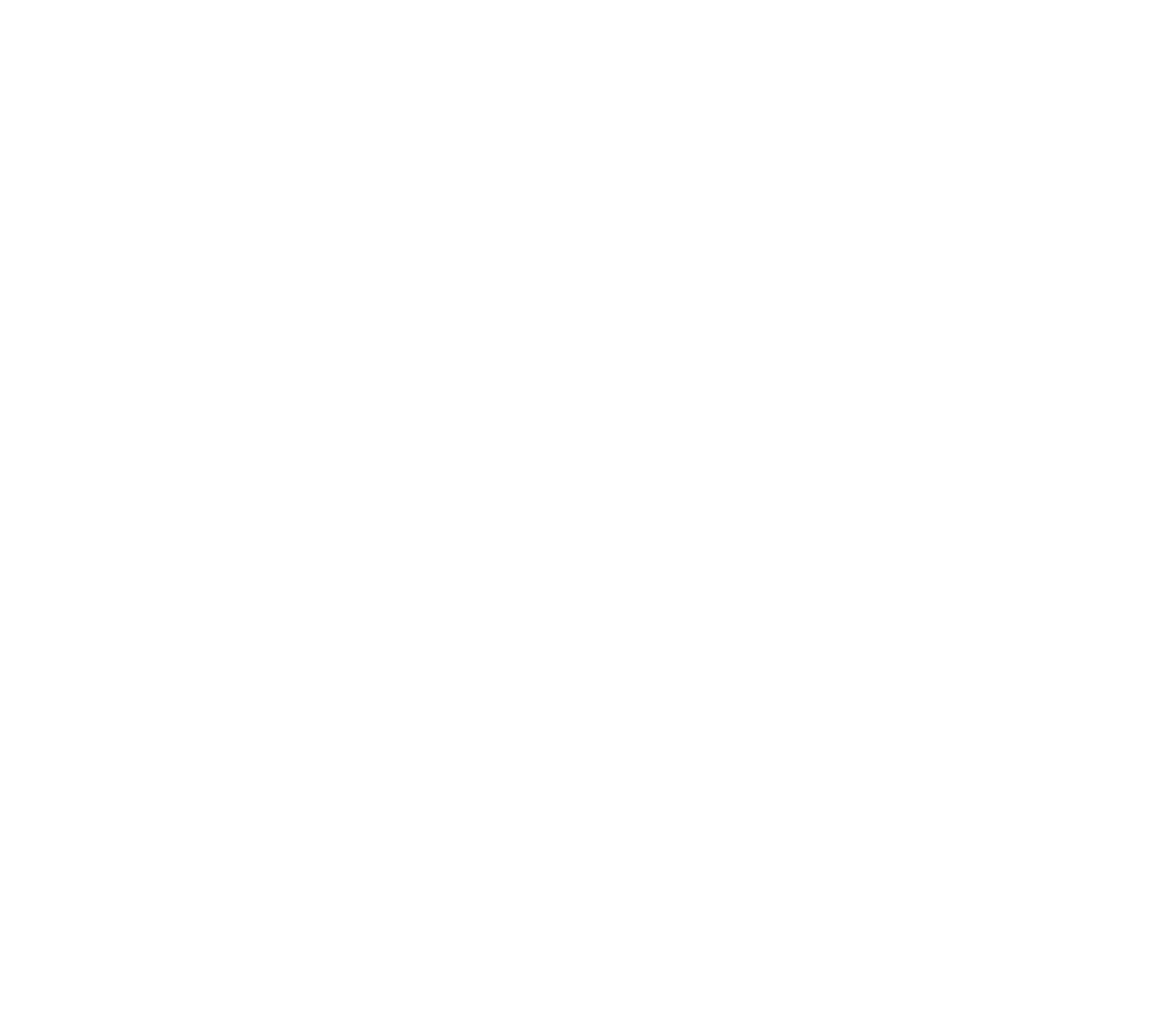
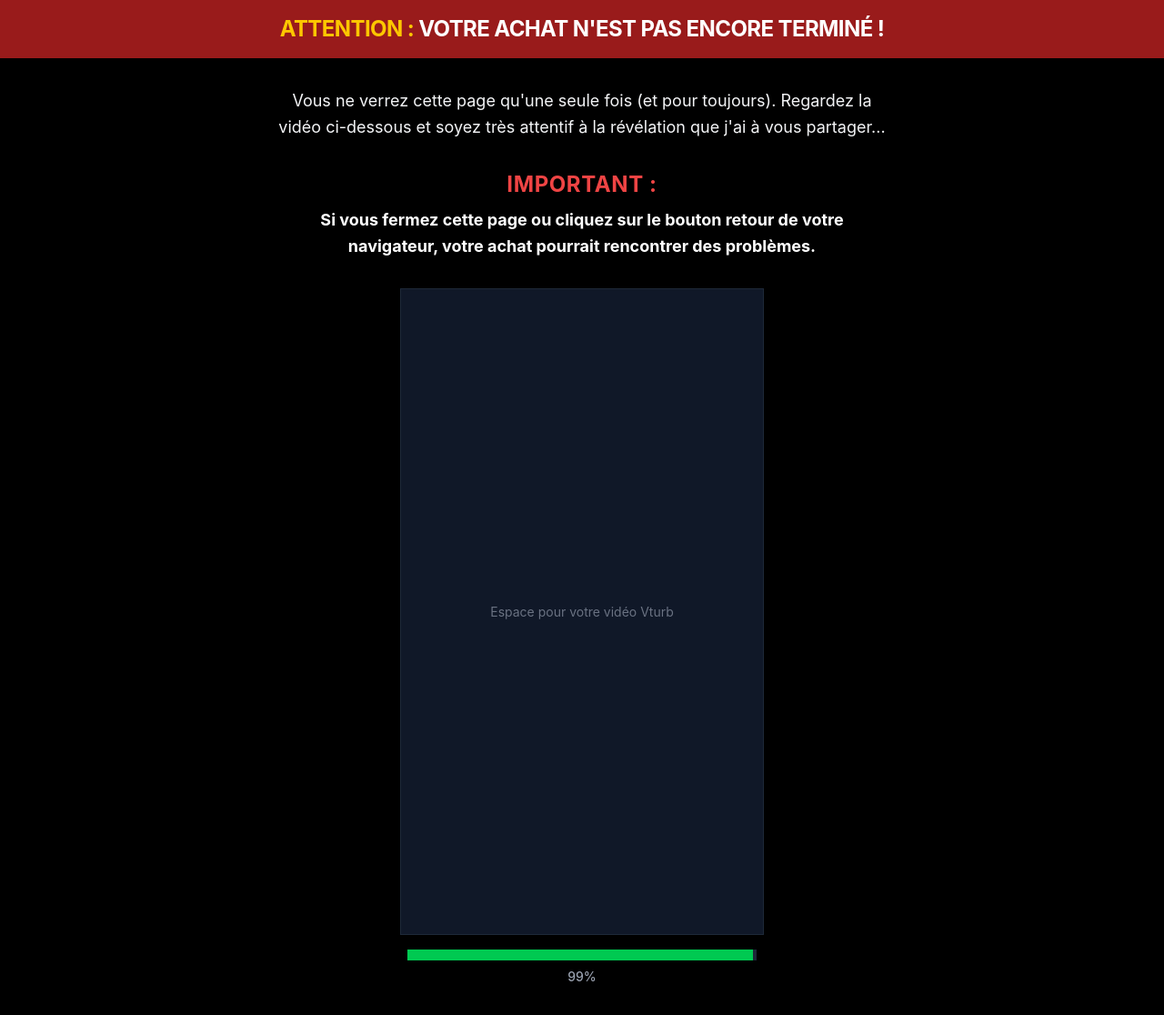
Before and after one commit to vinicrespo/PROJETO-B, a React (Vite) app: page /up1 in a window 1280 px wide. Before the commit this address had no page. Shown: the whole page at 91% size. Before the commit the page ends 800 px from the top, so only its background shows below. Built offline with nearby package versions, Linux system fonts and the light colour scheme.

Commit message:
Add /up1 Upsell page route and structure

```diff
--- a/src/App.tsx
+++ b/src/App.tsx
@@ -11,6 +11,7 @@ import Comments from './components/Comments';
 import { ToastProvider } from './app/components/Toast';
 
 // App pages
+import Up1Page from './pages/Up1Page';
 import LoginPage from './app/pages/LoginPage';
 import LoadingPage from './app/pages/LoadingPage';
 import OnboardingPage from './app/pages/OnboardingPage';
@@ -95,6 +96,9 @@ export default function App() {
         {/* Landing / VSL page */}
         <Route path="/" element={<LandingPage />} />
 
+        {/* Upsell 1 */}
+        <Route path="/up1" element={<Up1Page />} />
+
         {/* Stylo Maison App routes */}
         <Route path="/app" element={<LoginPage />} />
         <Route path="/app/loading" element={<LoadingPage />} />
--- /dev/null
+++ b/src/pages/Up1Page.tsx
@@ -0,0 +1,49 @@
+export default function Up1Page() {
+  return (
+    <div className="min-h-screen bg-black text-white font-sans flex flex-col items-center">
+      {/* Header */}
+      <div className="w-full bg-[#991b1b] text-center py-4 px-4 shadow-md">
+        <h1 className="text-xl md:text-2xl font-bold uppercase tracking-tight">
+          <span className="text-yellow-400">ATTENTION :</span> VOTRE ACHAT N'EST PAS ENCORE TERMINÉ !
+        </h1>
+      </div>
+
+      {/* Main Content */}
+      <div className="w-full max-w-3xl px-4 py-8 text-center space-y-6">
+        <p className="text-base md:text-lg text-gray-100 leading-relaxed max-w-2xl mx-auto">
+          Vous ne verrez cette page qu'une seule fois (et pour toujours).
+          Regardez la vidéo ci-dessous et soyez très attentif à la révélation
+          que j'ai à vous partager...
+        </p>
+
+        <div className="space-y-2 max-w-xl mx-auto pt-2">
+          <h2 className="text-xl md:text-2xl font-bold text-[#ef4444] uppercase tracking-wide">
+            IMPORTANT :
+          </h2>
+          <p className="text-base md:text-lg font-bold leading-relaxed">
+            Si vous fermez cette page ou cliquez sur le bouton retour de votre navigateur,
+            votre achat pourrait rencontrer des problèmes.
+          </p>
+        </div>
+
+        {/* Video Placeholder Area */}
+        <div className="w-full max-w-[400px] mx-auto mt-8">
+
+          {/* Replace this div with your Vturb Embed code later */}
+          <div className="aspect-[9/16] bg-gray-900 border border-gray-800 flex items-center justify-center">
+             <p className="text-gray-500 text-sm">Espace pour votre vidéo Vturb</p>
+          </div>
+
+          {/* Progress bar */}
+          <div className="mt-4 px-2">
+            <div className="w-full h-3 bg-gray-800 overflow-hidden">
+              <div className="h-full bg-green-500" style={{ width: '99%' }}></div>
+            </div>
+            <p className="text-center text-sm text-gray-400 mt-2 font-medium">99%</p>
+          </div>
+
+        </div>
+      </div>
+    </div>
+  );
+}
```
